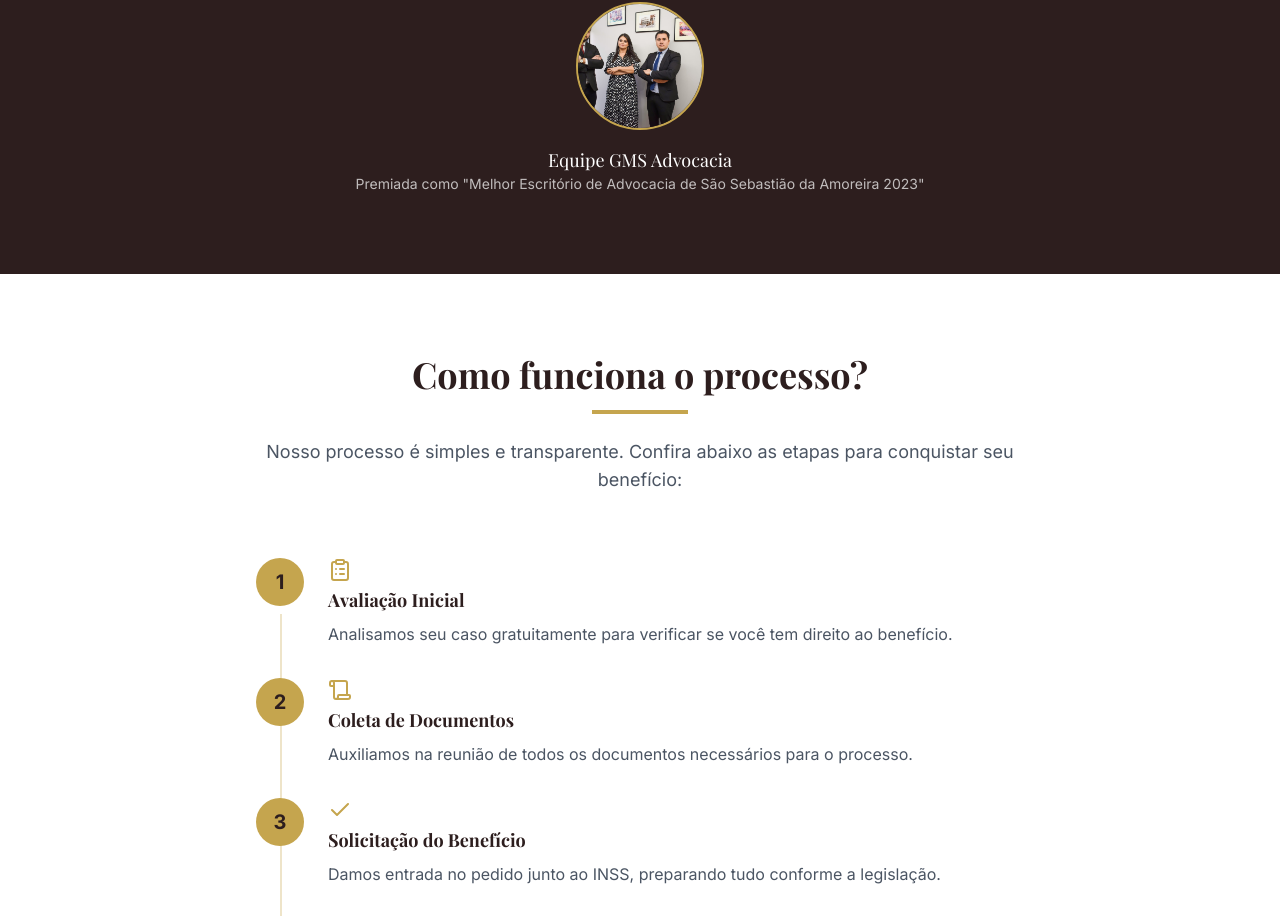
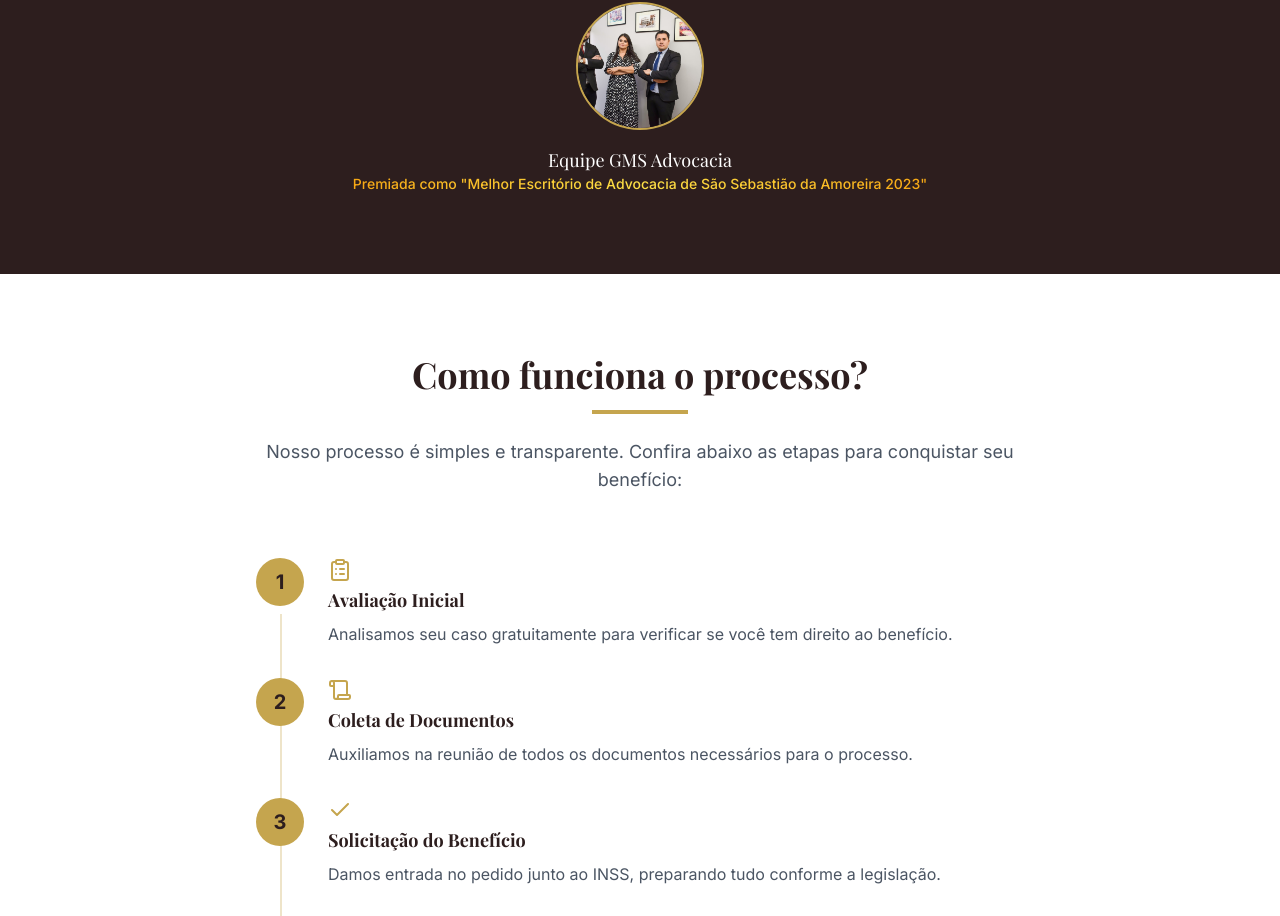
Before and after one commit to agenciarociamdigital/gmc-advocacia-bpc, a React (Vite) app: page / in a window 1280 px wide. Shown: the part 2234-3150 px from the top of the page. Built offline with nearby package versions, Linux system fonts and the light colour scheme.

Commit message:
Update Index.tsx

```diff
--- a/src/pages/Index.tsx
+++ b/src/pages/Index.tsx
@@ -368,7 +368,7 @@ const Index = () => {
                   />
                 </div>
                 <p className="mt-4 font-serif text-lg">Equipe GMS Advocacia</p>
-                <p className="text-sm opacity-70">Premiada como "Melhor Escritório de Advocacia de São Sebastião da Amoreira 2023"</p>
+                <p className="text-sm bg-gradient-to-r from-amber-500 via-yellow-300 to-amber-500 bg-clip-text text-transparent font-medium">Premiada como "Melhor Escritório de Advocacia de São Sebastião da Amoreira 2023"</p>
               </div>
             </div>
           </div>
```
